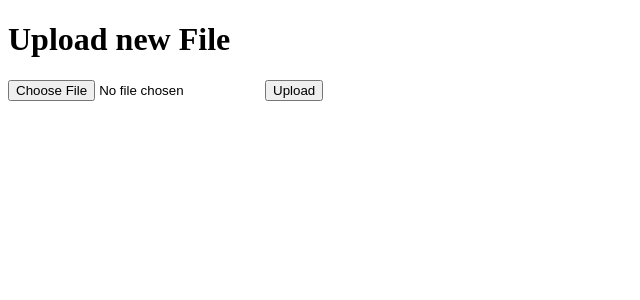
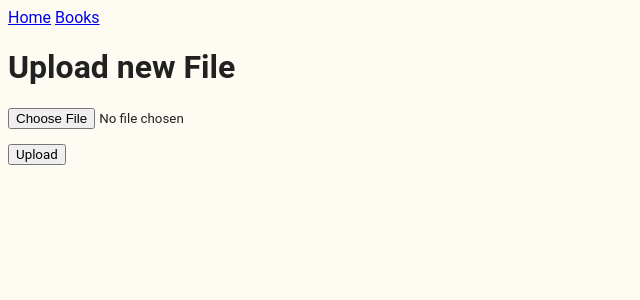
Before and after one commit to christofferaakre/japanese-ebook-analysis, a Flask app: page / in a window 1280 px wide. Shown: the top 300 px of the page, without its empty margins (0-640 px from the left). Run offline with Flask 2, Linux system fonts and the light colour scheme.

Commit message:
app should now be functional

```diff
--- a/app.py
+++ b/app.py
@@ -5,6 +5,7 @@ from flask import Flask, flash, request, redirect, url_for, jsonify
 from flask.templating import render_template
 from werkzeug.utils import secure_filename
 
+from book import analyse_epub
 from utils import get_books, get_book
 
 UPLOAD_FOLDER = 'uploads'
@@ -19,50 +20,44 @@ def allowed_file(filename):
     return '.' in filename and \
             filename.rsplit('.', 1)[1].lower() in ALLOWED_EXTENSIONS
 
+@app.route('/', methods=['GET'])
+def upload_file():
+    return render_template('upload_file.html')
 
-x = 3
-y = 5
-z = x + y
-
-@app.route('/', methods=['GET', 'POST'])
-def upload_file():
-    if request.method == 'POST':
-        # check if the post request has the file part
-        if 'file' not in request.files:
-            flash('No file part')
-            return redirect(request.url)
-        file = request.files['file']
-        # If the user does not select a file, the browser submits an
-        # empty file without a filename.
-        if file.filename == '':
-            flash('No selected file')
-            return redirect(request.url)
-        if file and allowed_file(file.filename):
-            filename = secure_filename(file.filename)
-            file.save(os.path.join(app.config['UPLOAD_FOLDER'], filename))
-            return redirect(url_for('upload_file', name=filename))
-    return '''
-    <!doctype html>
-    <title>Upload new File</title>
-    <h1>Upload new File</h1>
-    <form method=post enctype=multipart/form-data>
-      <input type=file name=file>
-      <input type=submit value=Upload>
-    </form>'''
-
-# @app.route('/books', methods=['GET'])
-@app.route('/books', methods=['GET', 'POST'])
+@app.route('/books', methods=['GET'])
 def show_books():
-    if request.method != 'GET':
-     return redirect('/')
-
     books = get_books()
     return render_template('books.html', books=books)
 
-@app.route('/api/books/<string:text>', methods=['GET'])
-def return_json(text):
-   book_data = get_book(text)
+@app.route('/books/<string:hash>', methods=['GET'])
+def show_book(hash: str):
+    book_data = get_book(hash)
+    return render_template('books.html', books=[book_data])
+
+@app.route('/api/books/<string:hash>', methods=['GET'])
+def return_json(hash: str):
+   book_data = get_book(hash)
    return jsonify(book_data)
+
+
+@app.route('/upload', methods=['POST'])
+def upload_ebook():
+    if 'file' not in request.files:
+        flash('No file part')
+        return redirect('/')
+    file = request.files['file']
+
+    if file.filename == '':
+                flash('No selected file')
+                return redirect('/')
+
+    if file and allowed_file(file.filename):
+        filename = secure_filename(file.filename)
+        save_path = os.path.join(app.config['UPLOAD_FOLDER'], filename)
+        file.save(save_path)
+        book_data = analyse_epub(save_path)
+        file_hash = book_data['file_hash']
+        return redirect(f'/books/{file_hash}')
 
 if __name__ == '__main__':
     app.run(debug=True)
--- a/book.py
+++ b/book.py
@@ -30,7 +30,7 @@ def analyse_epub(filename: str) -> object:
     filename: str - The path to the .epub file to analyse
     """
     file_hash = sha256sum(filename)
-    book_dir = f'static/books/{file_hash}'
+    book_dir = f'books/{file_hash}'
     subprocess.run(f'mkdir -p {book_dir}', shell=True)
 
     mt = MeCab.Tagger('-r /dev/null -d /usr/lib/mecab/dic/mecab-ipadic-neologd/')
--- /dev/null
+++ b/static/css/style.css
@@ -0,0 +1,16 @@
+@font-face {
+    font-family: 'Roboto';
+    src: url("{{ url_for('static', filename='fonts/Roboto/Roboto-Regular.ttf')}}").format('truetype');
+    font-weight: normal;
+    font-style: normal;
+}
+
+* {
+    font-family: 'Roboto', sans-serif;
+}
+
+
+body {
+    color: #212121;
+    background-color: #FEFCF2;
+}
--- /dev/null
+++ b/static/css/upload_file.css
@@ -0,0 +1,21 @@
+@font-face {
+    font-family: 'Roboto';
+    src: url("{{ url_for('static', filename='fonts/Roboto/Roboto-Regular.ttf')}}").format('truetype');
+    font-weight: normal;
+    font-style: normal;
+}
+
+* {
+    font-family: 'Roboto', sans-serif;
+}
+
+
+body {
+    color: #212121;
+    background-color: #FEFCF2;
+}
+
+.buttons-container input {
+    display: block;
+    margin-top: 15px;
+}
--- a/templates/books.html
+++ b/templates/books.html
@@ -11,13 +11,14 @@
     <title>Book Analaysis</title>
 </head>
 <body>
+    {% include "header.html" %}
     <ul class="books">
     {% for book in books %}
     <li class="book">
         <h2 class="title">{{book.title}}</h2>
         <span class="author">{{book.authors|join(', ')}}</span>
         <div class="book-container">
-        <img class="cover-image" src={{book.image}} />
+        <img class="cover-image" src="{{ url_for('static', filename='../' + book.image)}}"/>
         <div class="info-container">
             <span class="info">Length of book in words:
                 <span class="value">
--- /dev/null
+++ b/templates/header.html
@@ -0,0 +1,13 @@
+<!DOCTYPE HTML>
+<html lang="en">
+<head>
+	<meta charset="UTF-8">
+    <link rel="stylesheet" href="{{url_for('static', filename='css/style.css')}}">
+</head>
+<body>
+    <nav>
+<a href="/">Home</a>
+<a href="/books">Books</a>
+    </nav>
+</body>
+</html>
--- /dev/null
+++ b/templates/upload_file.html
@@ -0,0 +1,15 @@
+<!doctype html>
+<head>
+    <title>Upload new File</title>
+    <link rel="stylesheet" href="{{ url_for('static', filename='css/upload_file.css')}}">
+</head>
+<body>
+    {% include "header.html" %}
+    <h1>Upload new File</h1>
+    <form method="post" action=/upload enctype=multipart/form-data>
+        <div class="buttons-container">
+          <input type=file name=file>
+          <input type=submit value=Upload>
+        </div>
+    </form>
+</body>
```
Also changed, not shown: static/css/books.css (+0 -15 lines), utils.py (+10 -0 lines).
